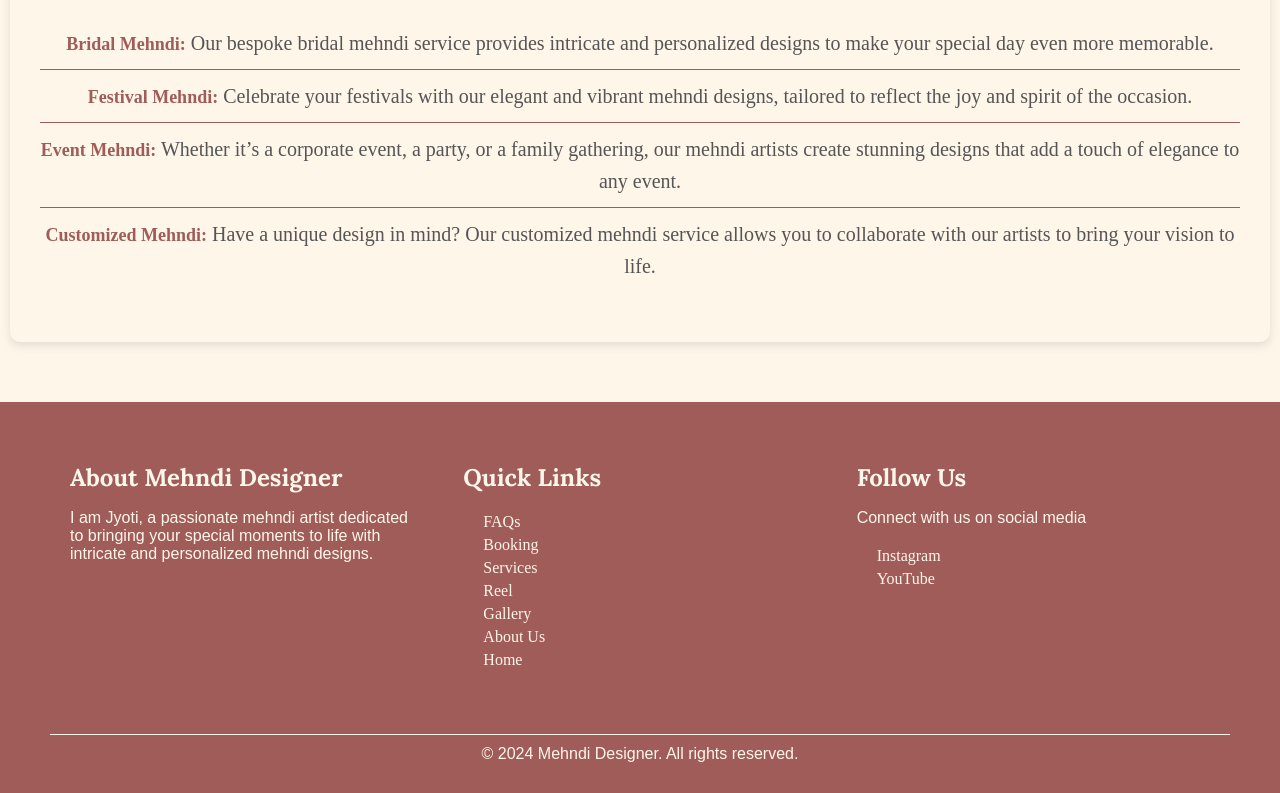
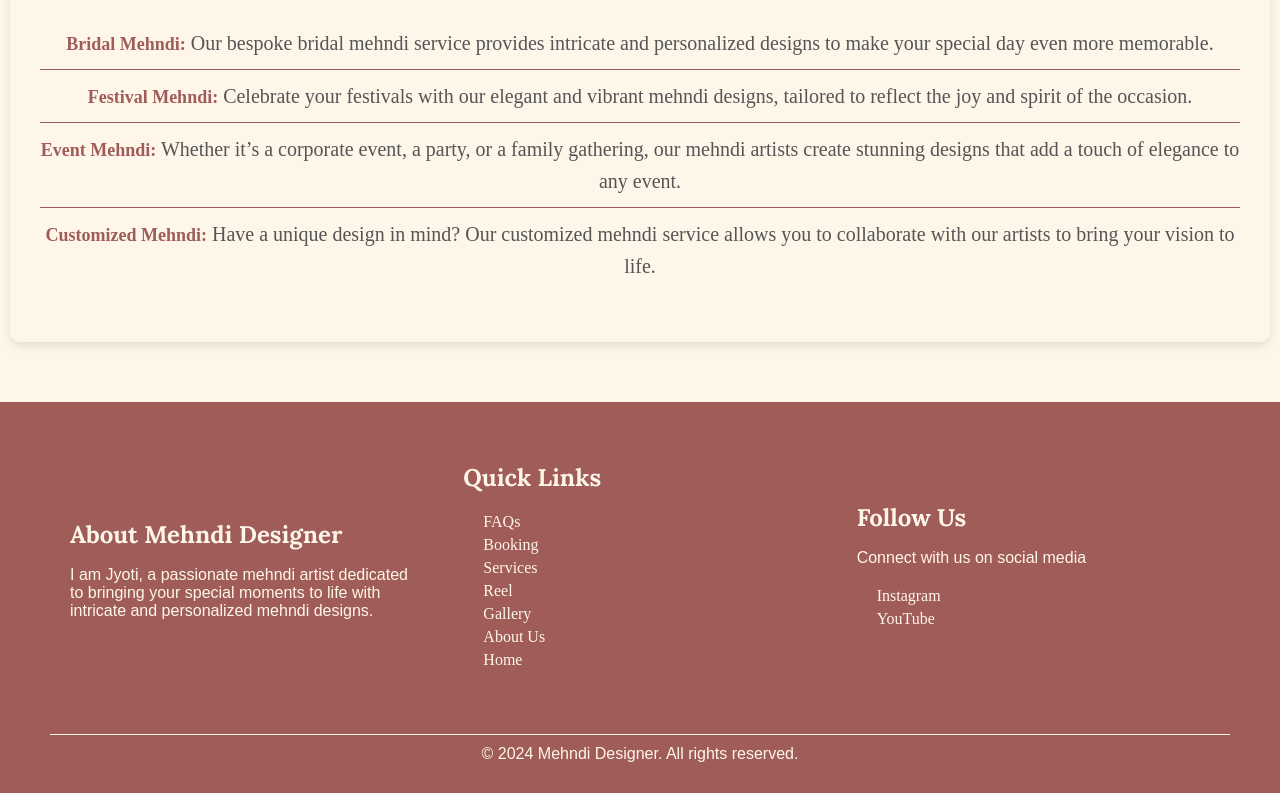
Before and after one commit to jyoti-kumbhar/mehndidesigner.io, a plain HTML site: page index.html in a window 1280 px wide. Shown: the part 1604-2397 px from the top of the page. Drawn offline with Linux system fonts and the light colour scheme.

Commit message:
Update style.css

```diff
--- a/style.css
+++ b/style.css
@@ -329,4 +329,9 @@ footer {
         float: right;
         border: none;
     }
+
+    .footer-container {
+        /* flex-direction: column; */
+        align-items: center;
+    }
 }
```
